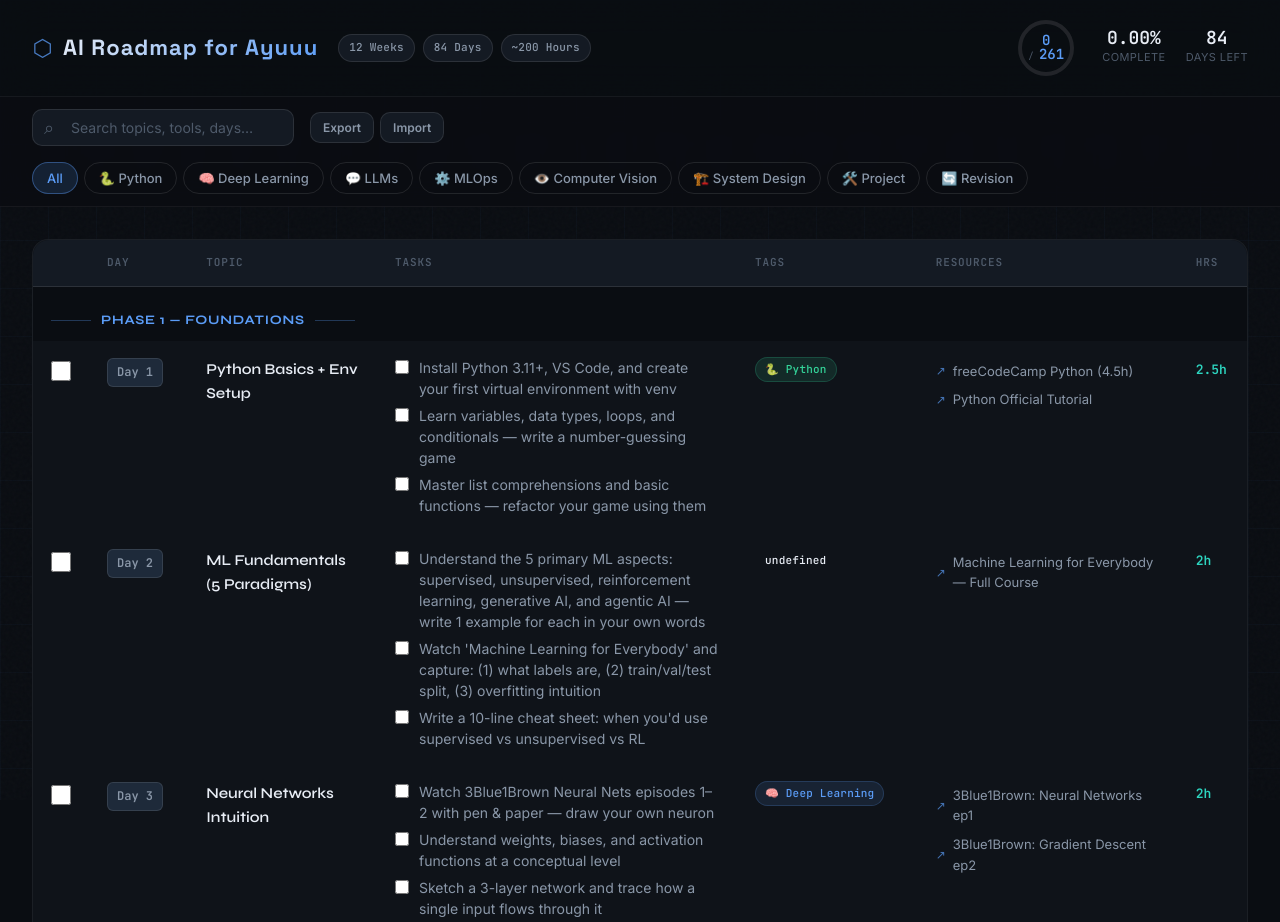
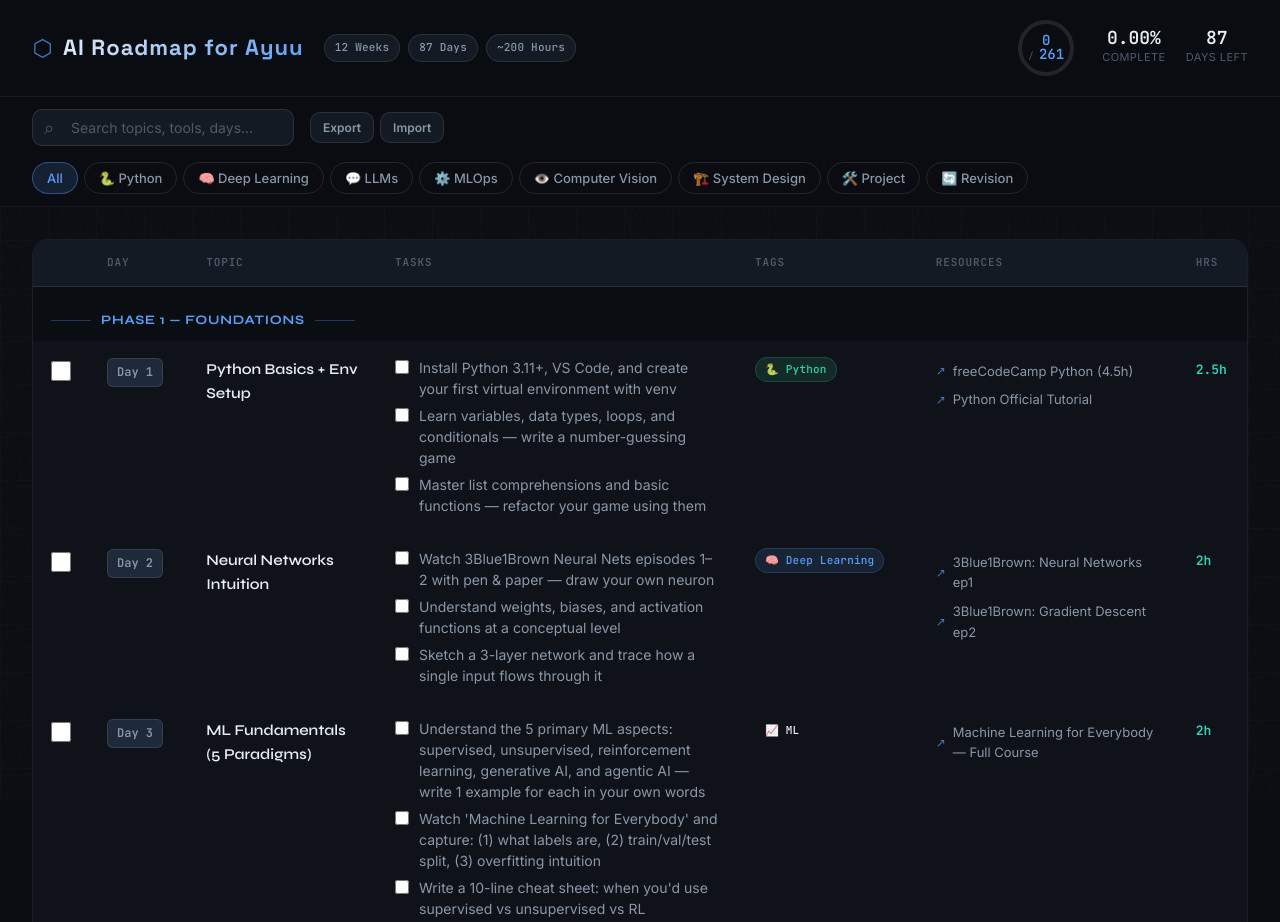
Before and after one commit to iamayuu/ai-engineer-roadmap, a plain HTML site: page index.html in a window 1280 px wide. Shown: the top 922 px of the page. Drawn offline with Linux system fonts and the light colour scheme.

Commit message:
Adjust roadmap days, tags, and task content
Add an ML tag and label, and introduce getTotalDays() to compute total days dynamically (used in progress calculation). Update ROADMAP entries: swap and revise day 2/3 topics and tasks (Neural Networks Intuition vs ML Fundamentals), update links, correct a RAG-day cross-reference, and extend the plan from 84 to 87 days (including renaming the final day to Day 87). Minor UI tweaks: change logo text, update the displayed days pill to 87, and add a trailing semicolon in the import form attribute.

```diff
--- a/app.js
+++ b/app.js
@@ -8,6 +8,7 @@ const TAG_CLASS = {
   python:    'tag-python',
   dl:        'tag-dl',
   llm:       'tag-llm',
+  ml:        'tag-ml',
   mlops:     'tag-mlops',
   cv:        'tag-cv',
   sysdesign: 'tag-sysdesign',
@@ -19,6 +20,7 @@ const TAG_LABEL = {
   python:    '🐍 Python',
   dl:        '🧠 Deep Learning',
   llm:       '💬 LLMs',
+  ml:        '📈 ML',
   mlops:     '⚙️ MLOps',
   cv:        '👁️ CV',
   sysdesign: '🏗️ System Design',
@@ -35,6 +37,14 @@ function getTotalTasks() {
   let total = 0;
   ROADMAP.forEach(phase => {
     phase.days.forEach(day => { total += day.tasks.length; });
+  });
+  return total;
+}
+
+function getTotalDays() {
+  let total = 0;
+  ROADMAP.forEach(phase => {
+    total += phase.days.length;
   });
   return total;
 }
@@ -186,7 +196,7 @@ function updateProgress() {
   const pct = totalTasks === 0 ? 0 : ((doneTasks / totalTasks) * 100);
 
   // Day counts still shown as "days left"
-  const totalDays = 84;
+  const totalDays = getTotalDays();
   const doneDays = countDoneDays();
 
   document.getElementById('doneCount').textContent = doneTasks;
--- a/data.js
+++ b/data.js
@@ -16,18 +16,7 @@ const ROADMAP = [
         ]
       },
       {
-        n: 2, topic: "ML Fundamentals (5 Paradigms)", tags: ["ml"], hrs: "2",
-        tasks: [
-          "Understand the 5 primary ML aspects: supervised, unsupervised, reinforcement learning, generative AI, and agentic AI — write 1 example for each in your own words",
-          "Watch 'Machine Learning for Everybody' and capture: (1) what labels are, (2) train/val/test split, (3) overfitting intuition",
-          "Write a 10-line cheat sheet: when you'd use supervised vs unsupervised vs RL"
-        ],
-        links: [
-          { t: "Machine Learning for Everybody — Full Course", u: "https://www.youtube.com/watch?v=i_LwzRVP7bg" }
-        ]
-      },
-      {
-        n: 3, topic: "Neural Networks Intuition", tags: ["dl"], hrs: "2",
+        n: 2, topic: "Neural Networks Intuition", tags: ["dl"], hrs: "2",
         tasks: [
           "Watch 3Blue1Brown Neural Nets episodes 1–2 with pen & paper — draw your own neuron",
           "Understand weights, biases, and activation functions at a conceptual level",
@@ -36,6 +25,17 @@ const ROADMAP = [
         links: [
           { t: "3Blue1Brown: Neural Networks ep1", u: "https://youtu.be/aircAruvnKk" },
           { t: "3Blue1Brown: Gradient Descent ep2", u: "https://youtu.be/IHZwWFHWa-w" }
+        ]
+      },
+      {
+        n: 3, topic: "ML Fundamentals (5 Paradigms)", tags: ["ml"], hrs: "2",
+        tasks: [
+          "Understand the 5 primary ML aspects: supervised, unsupervised, reinforcement learning, generative AI, and agentic AI — write 1 example for each in your own words",
+          "Watch 'Machine Learning for Everybody' and capture: (1) what labels are, (2) train/val/test split, (3) overfitting intuition",
+          "Write a 10-line cheat sheet: when you'd use supervised vs unsupervised vs RL"
+        ],
+        links: [
+          { t: "Machine Learning for Everybody — Full Course", u: "https://www.youtube.com/watch?v=i_LwzRVP7bg" }
         ]
       },
       {
@@ -388,7 +388,7 @@ const ROADMAP = [
         tasks: [
           "Learn chunking strategies: fixed-size, sentence-based, semantic — compare retrieval quality",
           "Set up a FAISS or ChromaDB vector store and embed your documents",
-          "Build a multi-document RAG system with source attribution in every answer (overlaps with Day 40 RAG app — Day 29 focuses on retrieval quality + chunking experiments)"
+          "Build a multi-document RAG system with source attribution in every answer (overlaps with Day 43 RAG app — this day focuses on retrieval quality + chunking experiments)"
         ],
         links: [
           { t: "LangChain RAG Tutorial", u: "https://python.langchain.com/docs/use_cases/question_answering/" },
@@ -1059,9 +1059,9 @@ const ROADMAP = [
         ]
       },
       {
-        n: 87, topic: "Day 84: Celebrate + Plan Next", tags: ["revision"], hrs: "1",
+        n: 87, topic: "Day 87: Celebrate + Plan Next", tags: ["revision"], hrs: "1",
         tasks: [
-          "Review everything you've built: list every project, skill, and concept from all 84 days",
+          "Review everything you've built: list every project, skill, and concept from all 87 days",
           "Write your 3-month plan: specialization track, open source contributions, target companies",
           "Share your completed roadmap journey publicly — you earned it. 🎉"
         ],
--- a/index.html
+++ b/index.html
@@ -21,11 +21,11 @@
         <div class="header-left">
           <div class="logo-mark">
             <span class="logo-icon">⬡</span>
-            <span class="logo-text">AI Roadmap for Ayuuu</span>
+            <span class="logo-text">AI Roadmap for Ayuu</span>
           </div>
           <div class="header-meta">
             <span class="meta-pill">12 Weeks</span>
-            <span class="meta-pill">84 Days</span>
+            <span class="meta-pill">87 Days</span>
             <span class="meta-pill">~200 Hours</span>
           </div>
         </div>
@@ -96,7 +96,7 @@
     </footer>
 
     <dialog id="importDialog" class="import-dialog">
-      <form method="dialog" class="import-dialog-form" onsubmit="return false">
+      <form method="dialog" class="import-dialog-form" onsubmit="return false;">
         <h2 class="import-dialog-title">Import progress</h2>
         <p class="import-dialog-hint">Paste JSON from <strong>Export</strong> on another device. This replaces progress in this browser.</p>
         <textarea id="importTextarea" class="import-textarea" rows="10" placeholder='{"version":2,"doneTasks":["1:0","1:1"],...}' spellcheck="false"></textarea>
```
